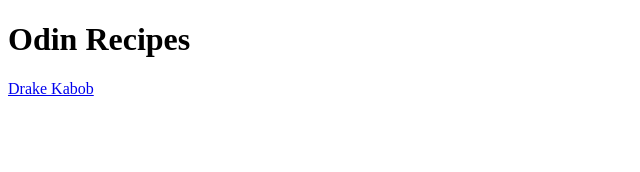
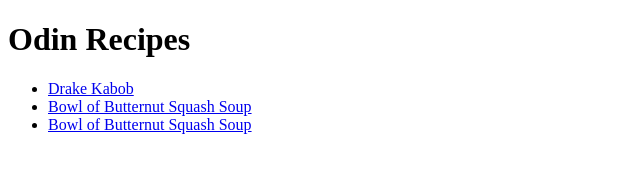
Before and after one commit to Chen-Prototypes/odin-recipes, a plain HTML site: page index.html in a window 1280 px wide. Shown: the whole page, without its empty margins (0-640 px from the left). Drawn offline with Linux system fonts and the light colour scheme.

Commit message:
Add anchors for all recipes in index

```diff
--- a/index.html
+++ b/index.html
@@ -7,6 +7,10 @@
   </head>
   <body>
     <h1>Odin Recipes</h1>
-    <a href="./recipes/drake-kabob.html">Drake Kabob</a>
+    <ul>
+      <li><a href="./recipes/drake-kabob.html">Drake Kabob</a></li>
+      <li><a href="./recipes/butternut-squash-soup.html">Bowl of Butternut Squash Soup</a></li>
+      <li><a href="./recipes/beef-rendang.html">Bowl of Butternut Squash Soup</a></li>
+    </ul>
   </body>
 </html>
```
